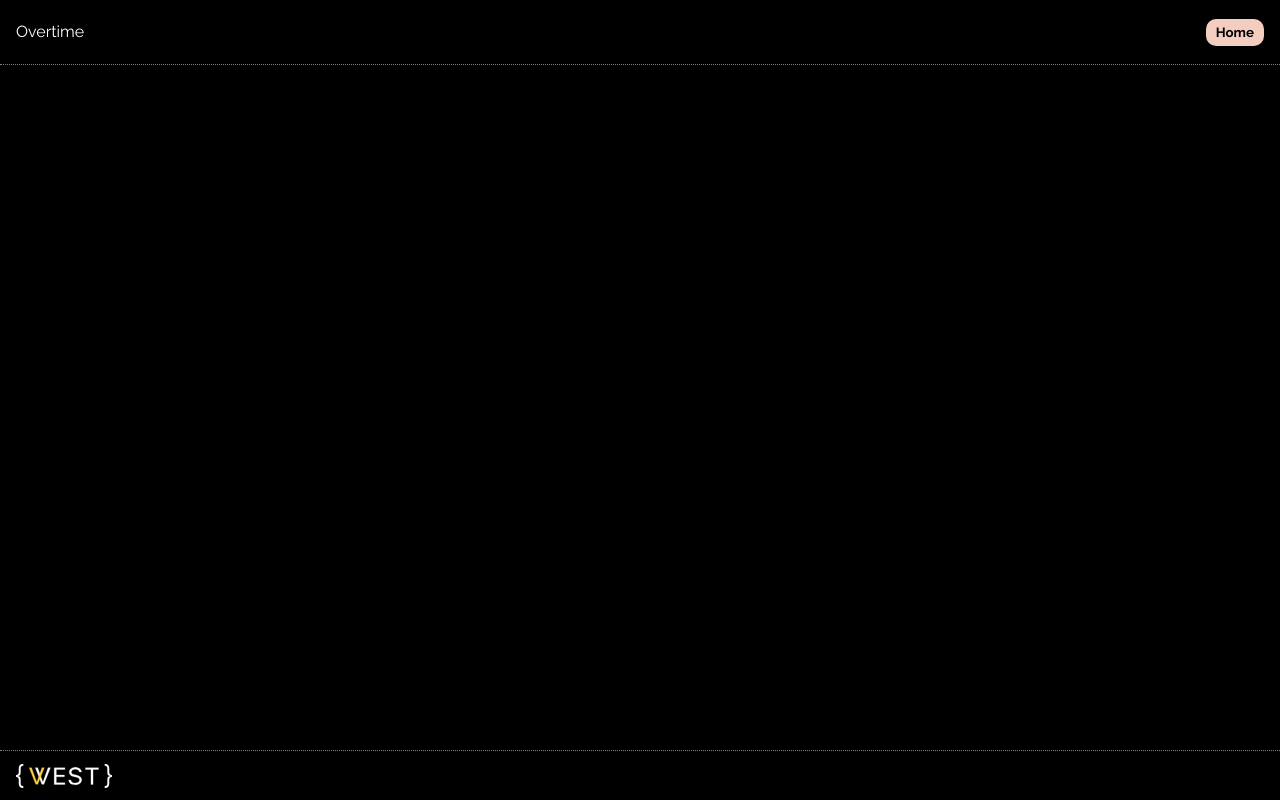
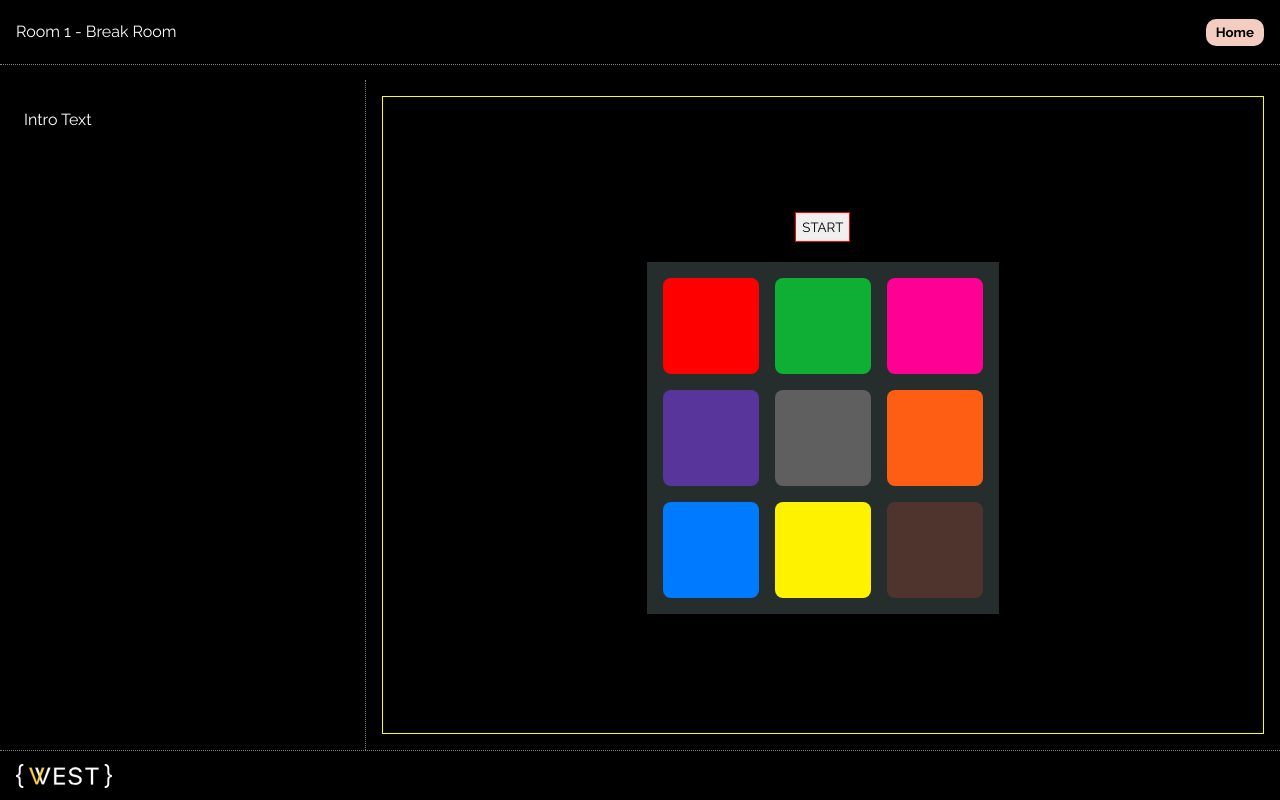
Before and after one commit to voffie/overtime-agile, a Vue app in the folder frontend/: page /room/break in a window 1280 px wide. Before the commit this address had no page. Built offline with nearby package versions, Linux system fonts and the light colour scheme.

Commit message:
start of break room puzzle function

```diff
--- a/frontend/src/router/index.js
+++ b/frontend/src/router/index.js
@@ -31,14 +31,20 @@ const router = createRouter({
       path: "/room/server",
       name: "server-room",
       component: () => import("@/views/ServerRoom.vue"),
-      meta: {title: "Server Room"}
+      meta: { title: "Server Room" }
     },
     {
-    path: '/room/archive',
-    name: 'archive',
-    component: () => import('@/views/ArchiveRoom.vue'),
-    meta: { title: 'Archive Room' }
-  },
+      path: '/room/archive',
+      name: 'archive',
+      component: () => import('@/views/ArchiveRoom.vue'),
+      meta: { title: 'Archive Room' }
+    },
+    {
+      path: "/room/break",
+      name: "room-break",
+      component: () => import("@/views/BreakRoomView.vue"),
+      meta: { title: "Room 1 - Break Room" }
+    }
   ],
 })
 
--- /dev/null
+++ b/frontend/src/views/BreakRoomView.vue
@@ -0,0 +1,167 @@
+<script setup>
+import { ref, onMounted } from "vue";
+import Button from "@/components/Button.vue"
+import PuzzleContainer from "@/components/PuzzleContainer.vue"
+
+// Only use ref() when you want something to be reactive, aka. when the value can change and you want Vue to react to
+const colors = ["red", "green", "pink", "purple", "grey", "orange", "blue", "yellow", "brown"]
+const sequence = ref([])
+const userSequence = ref([])
+const currentSequenceColor = ref(null)
+let puzzleActive = ref(false)
+let currentSquare = ref("")
+
+// Start Game
+function startPuzzle(event) {
+
+  // Set puzzle to active and reset all values
+  puzzleActive.value = true;
+  resetPuzzle()
+
+  // Add random color to sequence
+  addRandomColorToSequence()
+  console.log(sequence.value)
+
+  // Play sequence
+  playSequence()
+}
+
+function addRandomColorToSequence(){
+  const randomColor = colors[Math.floor(Math.random() * colors.length)]
+  sequence.value.push(randomColor)
+  sequence.value.push("red")
+  sequence.value.push("green")
+}
+
+async function playSequence(){
+  for(const color of sequence.value) {
+    console.log(color)
+
+    // set the sequence-square to this color
+    currentSequenceColor.value = color
+
+    // wait for 2 sec
+    await wait(2000)
+
+    // clear the sequence-square
+    currentSequenceColor.value = "sequence-square"
+  }
+}
+
+function wait(ms) {
+  return new Promise(resolve => setTimeout(resolve, ms))
+}
+
+/* async function wait(ms) {
+  await new Promise(resolve => setTimeout(resolve, ms));
+} */
+
+function resetPuzzle(){
+  sequence.value = []
+  userSequence.value = []
+}
+
+function squareClicked(event) {
+  const square = event.currentTarget
+  const index = square.dataset.index
+  currentSquare.value = index
+  console.log(index)
+}
+</script>
+
+<template>
+  <PuzzleContainer nextRoute="/room/archive">
+
+    <!--INTRO-->
+    <template #puzzleIntro>
+      <p>Intro Text</p>
+    </template>
+
+    <!--PUZZLE-->
+    <template #puzzleImpl="{completed}">
+
+      <div class="container-puzzle">
+
+        <div class="container-sequence">
+
+          <button @click="startPuzzle" v-if="!puzzleActive">START</button>
+
+          <div class="sequence-active" v-if="puzzleActive">
+            <div class="square sequence-square" :class="currentSequenceColor"></div>
+          </div>
+        </div>
+
+        <div class="container-keypad">
+            <div class="square red" data-color="red" @click="squareClicked"></div>
+            <div class="square green" data-color="green" @click="squareClicked"></div>
+            <div class="square pink" data-color="pink" @click="squareClicked"></div>
+            <div class="square purple" data-color="purple" @click="squareClicked"></div>
+            <div class="square grey" data-color="grey" @click="squareClicked"></div>
+            <div class="square orange" data-color="orange" @click="squareClicked"></div>
+            <div class="square blue" data-color="blue" @click="squareClicked"></div>
+            <div class="square yellow" data-color="yellow" @click="squareClicked"></div>
+            <div class="square brown" data-color="brown" @click="squareClicked"></div>
+        </div>
+
+        <!-- <Button text="Puzzle Complete" @click="completed()"/> -->
+
+      </div>
+
+    </template>
+
+    <!--OUTRO-->
+    <template #puzzleOutro>
+      <p>Outro Text</p>
+    </template>
+
+  </PuzzleContainer>
+</template>
+
+<style scoped>
+
+.container-puzzle {
+  border: 1px solid yellow;
+  height: 100%;
+  display: flex;
+  flex-direction: column;
+  justify-content: center;
+  align-items: center;
+  gap: 1rem;
+}
+
+.container-sequence {
+  border: 1px solid red;
+  display: flex;
+  flex-direction: column;
+  align-items: center;
+}
+
+.container-keypad {
+  background: rgb(38, 45, 45);
+  border: 4px solid black;
+  padding: 1rem;
+  display: grid;
+  grid: repeat(3, 1fr) / repeat(3, 1fr);
+  gap: 1rem;
+}
+
+.square {
+  width: 6rem;
+  height: 6rem;
+  border-radius: 8px;
+  cursor: pointer;
+}
+
+/* Color classes */
+.sequence-square { border: 2px solid white;}
+.red { background-color: #FF0000; }
+.grey { background-color: #5f5f5f; }
+.green { background-color: #0faf35; }
+.pink { background-color: #ff0095; }
+.purple { background-color: #58359b; }
+.orange { background-color: #fd5e14; }
+.blue { background-color: #007bff; }
+.yellow { background-color: #fff200; }
+.brown { background-color: #4e342c; }
+
+</style>
```
